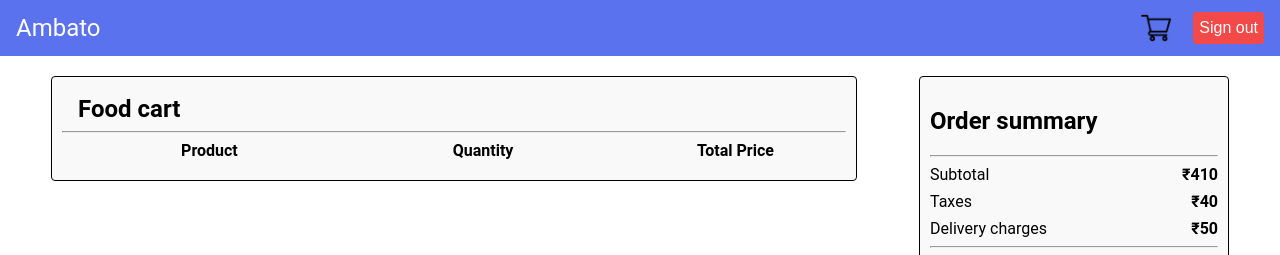
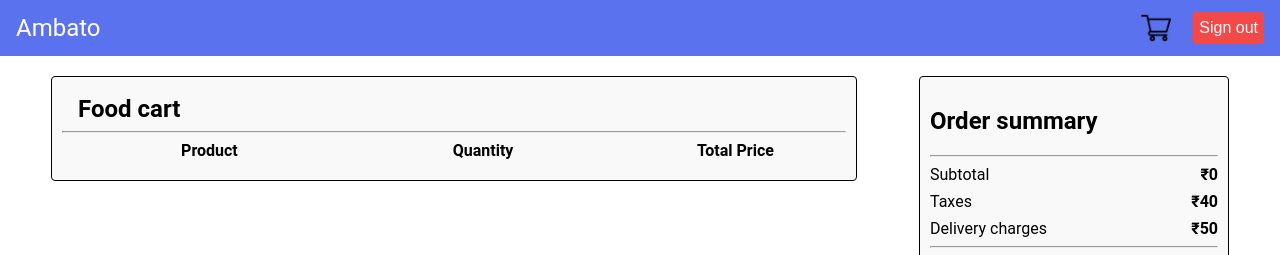
Before and after one commit to thegaadhaveaks10/ambato-angular, an Angular app: page /food-items-cart in a window 1280 px wide. Shown: the top 255 px of the page. Built offline with nearby package versions, Linux system fonts and the light colour scheme.

Commit message:
Add logic to calculate total price for food items in the cart

```diff
--- a/src/app/components/food-items-cart/food-items-cart.component.html
+++ b/src/app/components/food-items-cart/food-items-cart.component.html
@@ -29,7 +29,7 @@
             <span class="increment" (click)="incrementQuantity(item.id)">+</span>
           </button>
         </div>
-        <div class="total-price-container">₹{{ item.price }} </div>
+        <div class="total-price-container">₹{{ getTotalPrice(item) }} </div>
       </div>
     </div>
   </div>
@@ -40,7 +40,7 @@
     </div>
     <div class="summary-element">
       <div class="summary-label">Subtotal</div>
-      <div class="summary-cost">₹410</div>
+      <div class="summary-cost">₹{{ getCartSubtotal() }}</div>
     </div>
     <div class="summary-element">
       <div class="summary-label">Taxes</div>
--- a/src/app/components/food-items-cart/food-items-cart.component.ts
+++ b/src/app/components/food-items-cart/food-items-cart.component.ts
@@ -1,5 +1,5 @@
 import { Component, computed, OnInit } from '@angular/core';
-// import { ICartItem } from 'src/app/interfaces/cart-item';
+import { ICartItem } from 'src/app/interfaces/cart-item';
 import { CartService } from 'src/app/services/cart.service';
 
 @Component({
@@ -30,4 +30,28 @@ export class FoodItemsCartComponent implements OnInit {
   decrementQuantity(cartItemId: number): void {
     this.cartService.decrementQuantity(cartItemId);
   }
+
+  /**
+   * Returns the total price of a cart item based on its price and quantity.
+   * If quantity is undefined, it defaults to 0.
+   *
+   * @param cartItem - The cart item with price and quantity.
+   * @returns The calculated total price.
+   */
+  getTotalPrice(cartItem: ICartItem): number {
+    return cartItem.price * (cartItem.quantity || 0);
+  }
+
+  /**
+   * Calculates the subtotal of all items in the cart.
+   * Iterates over the cart items and sums their total prices using the cart service.
+   *
+   * @returns {number} The subtotal of all items in the cart.
+   */
+  getCartSubtotal(): number {
+    return this.cart().reduce(
+      (total, item) => total + this.getTotalPrice(item),
+      0
+    );
+  }
 }
```
